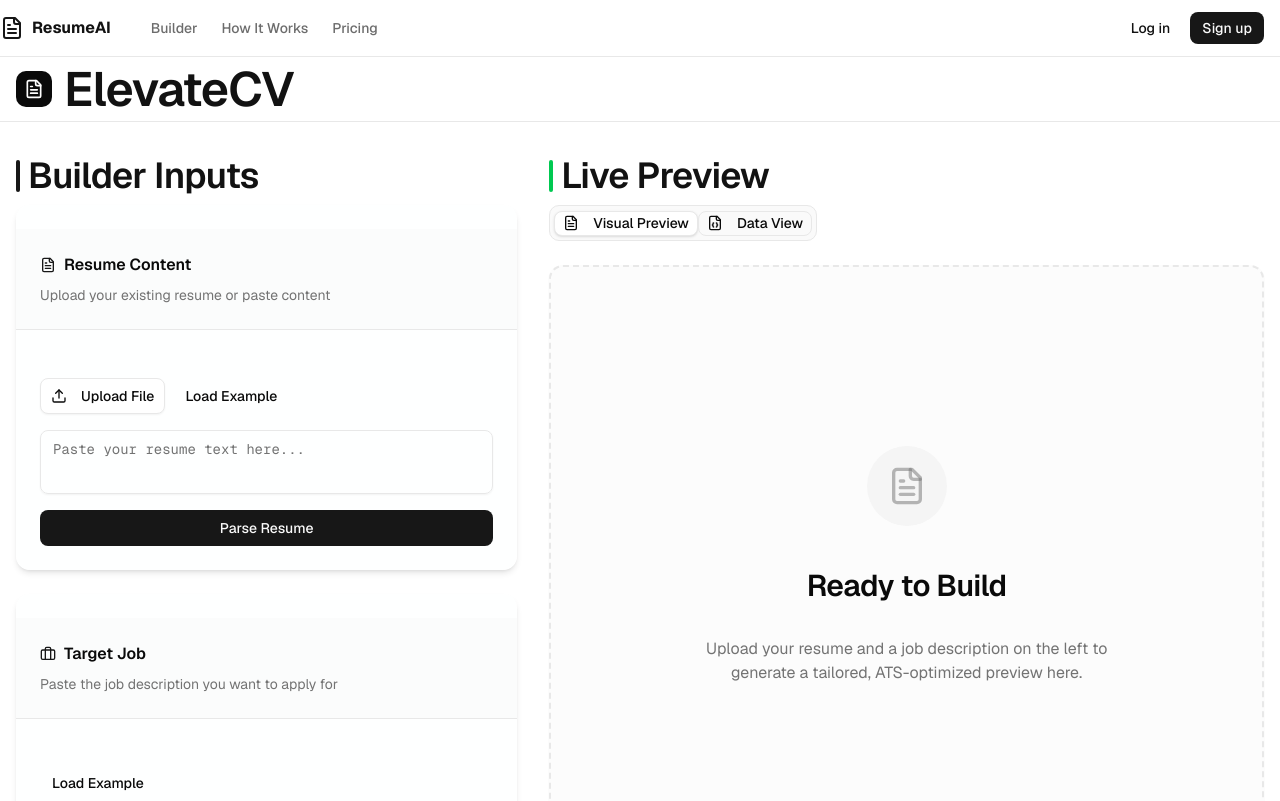
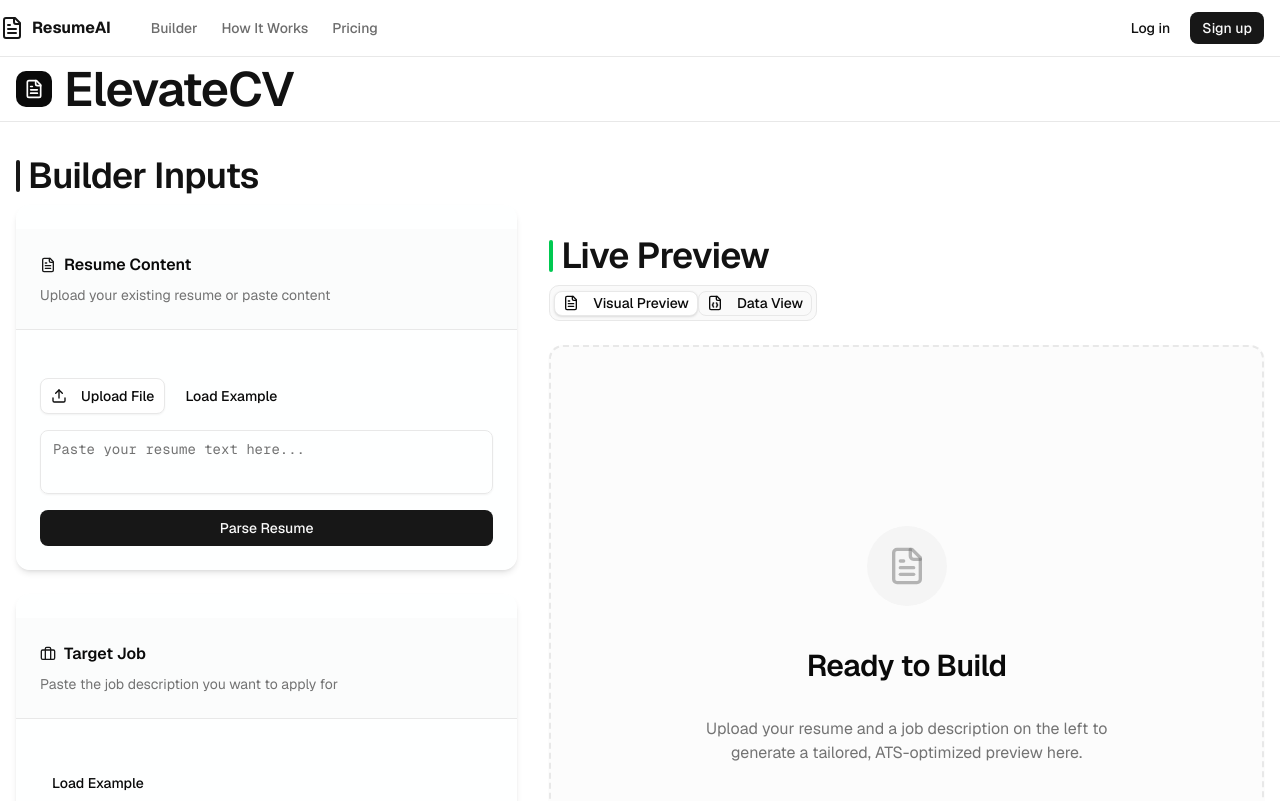
Before and after one commit to wiz-studios/ElevateCV, a Next.js app: page / in a window 1280 px wide. Shown: the top 801 px of the page. Built offline with nearby package versions, Linux system fonts and the light colour scheme; no server answers.

Commit message:
Enhance UX: Make Live Preview sticky on scroll

```diff
--- a/app/page.tsx
+++ b/app/page.tsx
@@ -195,7 +195,7 @@ export default function ResumeBuildPage() {
           </div>
 
           {/* Right Column: Preview & Results (7 cols) */}
-          <div className="lg:col-span-7 space-y-3 sm:space-y-4 md:space-y-6">
+          <div className="lg:col-span-7 space-y-3 sm:space-y-4 md:space-y-6 lg:sticky lg:top-20 h-fit">
             <div className="flex items-center gap-2 mb-1 sm:mb-2">
               <div className="h-6 sm:h-8 w-1 bg-green-500 rounded-full flex-shrink-0" />
               <h2 className="text-base sm:text-lg font-semibold">Live Preview</h2>
```
